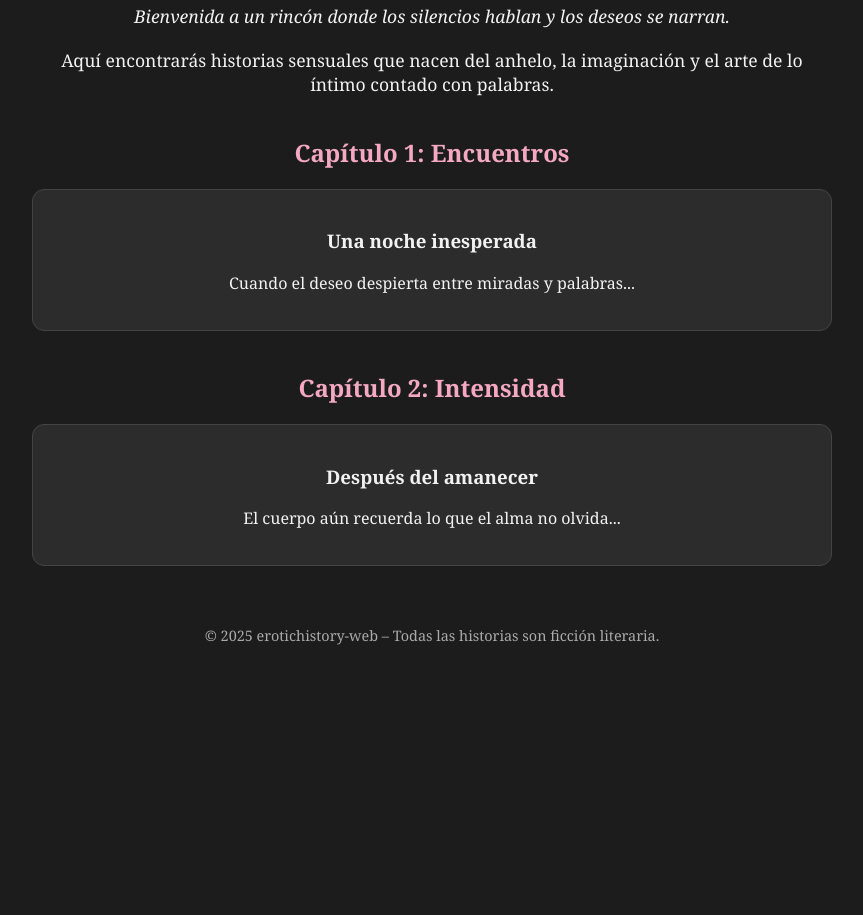
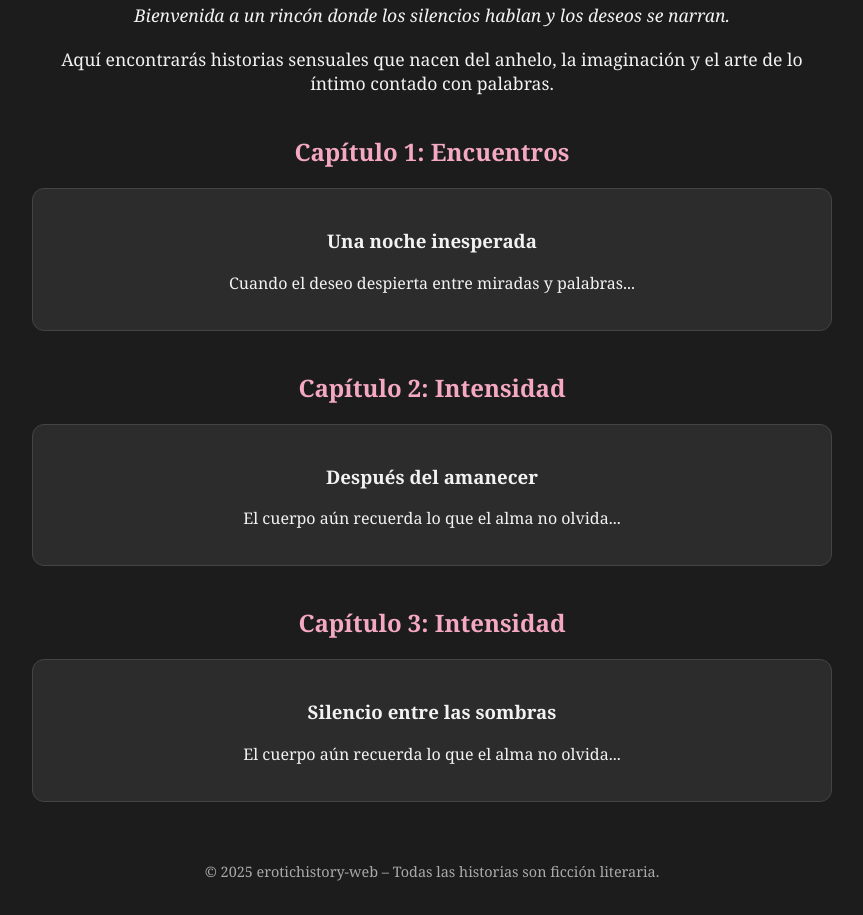
Before and after one commit to Cris2293-dark/erotica-web, a website: page client/index.html in a window 1280 px wide. Shown: the part 120-1035 px from the top of the page, without its empty margins (208-1071 px from the left). Before the commit the page ends 800 px from the top, so only its background shows below. Drawn offline with Linux system fonts and the light colour scheme.

Commit message:
Actualización en index.html

```diff
--- a/client/index.html
+++ b/client/index.html
@@ -35,6 +35,15 @@
       </div>
     </section>
 
+      <h2 class="categoria">Capítulo 3: Intensidad</h2>
+      <div class="tarjetas">
+        <a href="historia2.html" class="tarjeta">
+          <h3>Silencio entre las sombras</h3>
+          <p>El cuerpo aún recuerda lo que el alma no olvida...</p>
+        </a>
+      </div>
+    </section>
+
     <footer>
       <p>© 2025 erotichistory-web – Todas las historias son ficción literaria.</p>
     </footer>
```
